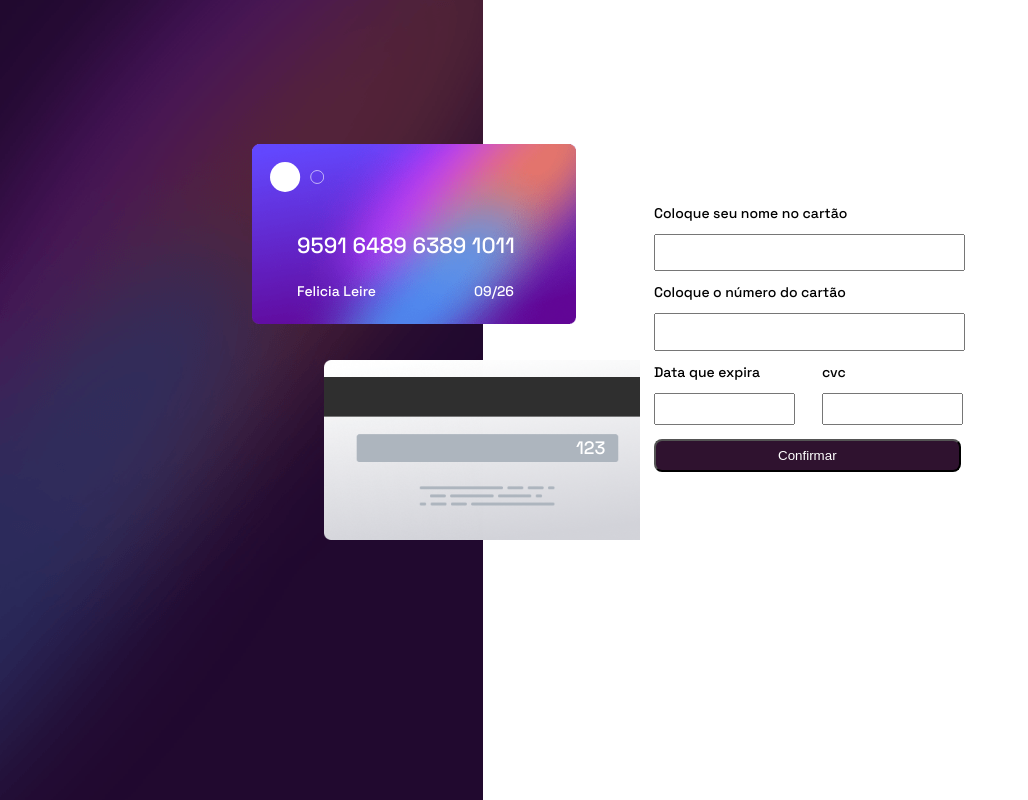
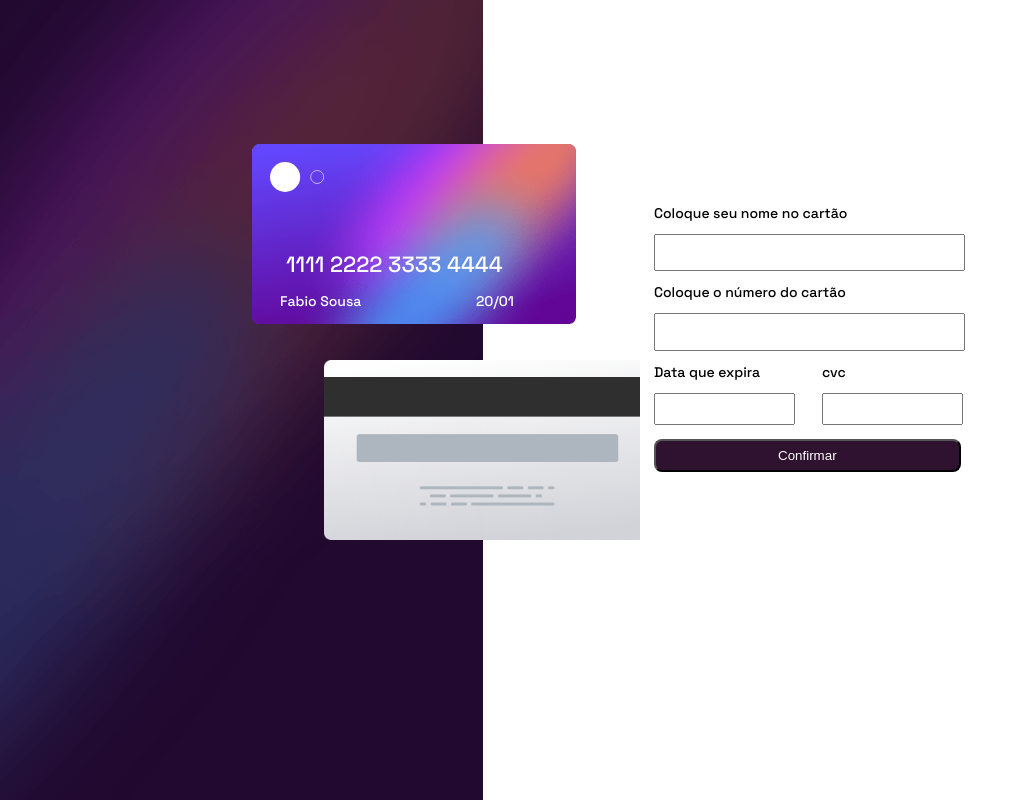
Before and after one commit to FabioSousaFullStack/bankcard, an Angular app: page / in a window 1280 px wide. Shown: the whole page, without its empty margins (0-1028 px from the left). Built offline with nearby package versions, Linux system fonts and the light colour scheme.

Commit message:
linkando cards ao formulario

```diff
--- a/src/app/app.component.html
+++ b/src/app/app.component.html
@@ -1,10 +1,9 @@
 <section>
 <div class="card">
-<app-cards></app-cards>
+<app-cards [preencherFormulario]="dadoscartao"></app-cards>
 </div>
 
 <div class="formulario">
 <app-formulario (aoPreencherFormulario)="preencherForulario($event)"></app-formulario>
 </div>
-<p>{{nome}}</p>
 </section>
--- a/src/app/app.component.ts
+++ b/src/app/app.component.ts
@@ -7,16 +7,10 @@ import { Component } from '@angular/core';
 })
 export class AppComponent {
   title = 'bankcardapp';
-  nome:any;
-  numeroDoCartao: any;
-  data: any;
-  cvc: any;
+  dadoscartao: any;
 
-  preencherForulario($event: { nome: any; numeroDoCartao: any; data: any; cvc: any; }){
-    this.nome = $event.nome;
-    this.numeroDoCartao = $event.numeroDoCartao;
-    this.data = $event.data;
-    this.cvc= $event.cvc;
+  preencherForulario($event: any){
+   this.dadoscartao = $event;
 
   }
 }
--- a/src/app/cards/cards.component.html
+++ b/src/app/cards/cards.component.html
@@ -1,13 +1,13 @@
 <div class="cards">
   <div class="cardback">
-    <p class="cvv">123</p>
+    <p class="cvc">{{preencherFormulario?.cvc}}</p>
   </div>
   <div class="cardfront">
     <div class="dados">
-      <h1>9591 6489 6389 1011</h1>
+      <h1 class="numeroDoCartao">1111 2222 3333 4444</h1>
       <div class="nome_datadevalidade">
-        <p class="nome">Felicia Leire</p>
-        <p class="datadevalidade">09/26</p>
+        <p class="nome">Fabio Sousa</p>
+        <p class="datadevalidade">20/01</p>
       </div>
     </div>
   </div>
--- a/src/app/cards/cards.component.scss
+++ b/src/app/cards/cards.component.scss
@@ -10,6 +10,7 @@
   .cardback{
     padding-top: 6.4em;
     padding-left: 16em;
+
   }
 
   .cardfront{
@@ -17,18 +18,27 @@
     flex-direction: column;
     .dados{
           padding-top: 6em;
-          padding-left:2.5em;
-          }
-    .nome_datadevalidade{
-      display: flex;
-      flex-direction: row;
+          padding-left:1.5em;
 
+    .numeroDoCartao{
+      font-size: 22px;
+      position: absolute;
+      top: 11em;
+      left: 2em;
+    }
+    .nome{
+      position: absolute;
+      top: 20em;
+      left: 3em;
+      font-size: 14px;
+     }
+     .datadevalidade{
+      position: absolute;
+      top: 20em;
+      left: 16em;
+      font-size: 14px;
+     }
 
-      .nome, .datadevalidade{
-        margin-right: 7em;
-        margin-top: 2em;
-        font-size: 14px;
-      }
     }
    }
 }
@@ -49,7 +59,7 @@
       padding-top: 6.4em;
       padding-left: 1em;
 
-      .cvv{
+      .cvc{
         position: absolute;
         top: 24.4em;
         left: 32em;
@@ -61,26 +71,22 @@
       flex-direction: column;
 
       .dados{
-            position: absolute;
-            top: 7em;
-            left:14em;
-
-            h1{
-              font-size: 22px;
-            }
-            }
-      .nome_datadevalidade{
-        display: flex;
-        flex-direction: row;
-
-
-        .nome, .datadevalidade{
-          margin-right: 7em;
-          margin-top: 2em;
-          font-size: 14px;
+        .numeroDoCartao{
+          font-size: 22px;
+          font-weight: 500;
+          left: 13em;
+          top: 11.5em;
+        }
+        .nome{
+          left: 20em;
+          top: 21em;
+        }
+        .datadevalidade{
+          left: 34em;
+          top: 21em;
         }
       }
+
      }
   }
-
 }
--- a/src/app/cards/cards.component.ts
+++ b/src/app/cards/cards.component.ts
@@ -1,4 +1,4 @@
-import { Component, OnInit } from '@angular/core';
+import { Component, Input, OnInit } from '@angular/core';
 import {FormularioComponent} from '../formulario/formulario.component'
 
 @Component({
@@ -8,6 +8,9 @@ import {FormularioComponent} from '../formulario/formulario.component'
 })
 export class CardsComponent implements OnInit {
 
+  @Input() preencherFormulario: any;
+
+
   constructor() { }
 
   ngOnInit(): void {
--- a/src/app/formulario/formulario.component.html
+++ b/src/app/formulario/formulario.component.html
@@ -4,7 +4,7 @@
   <input id="nome" class="dadoscard" type="text" [(ngModel)]="nome" name="nome"/>
 
   <label for="numeroDoCartao">Coloque o número do cartão</label>
-  <input id="numeroDoCartao" class="dadoscard" type="number" [(ngModel)]="numeroDoCartao" name="numeroDoCartao" />
+  <input id="numeroDoCartao" class="dadoscard" type="text" [(ngModel)]="numeroDoCartao" name="numeroDoCartao" />
 
   <div class="data-cvc">
 
--- a/src/app/formulario/formulario.component.ts
+++ b/src/app/formulario/formulario.component.ts
@@ -9,14 +9,14 @@ export class FormularioComponent implements OnInit {
 
   @Output() aoPreencherFormulario = new EventEmitter<any>();
 
-nome:any;
+  nome: any;
   numeroDoCartao: any;
   data: any;
   cvc: any;
 
-visualizar(){
+  visualizar() {
     console.log("nome : ", this.nome)
-  const valorEmitir = {nome: this.nome, numeroDoCartao: this.numeroDoCartao, data: this.data, cvc: this.cvc}
+    const valorEmitir = { nome: this.nome, numeroDoCartao: this.numeroDoCartao, data: this.data, cvc: this.cvc }
     this.aoPreencherFormulario.emit(valorEmitir)
 
   }
```
Lines whose indentation alone changed are shown as unchanged.
